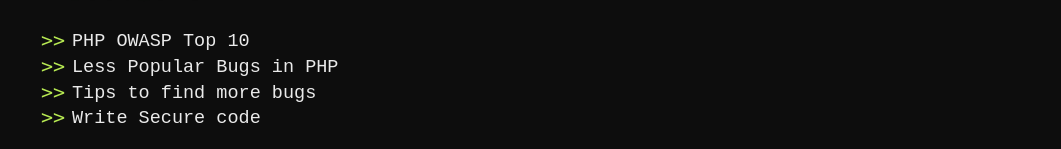
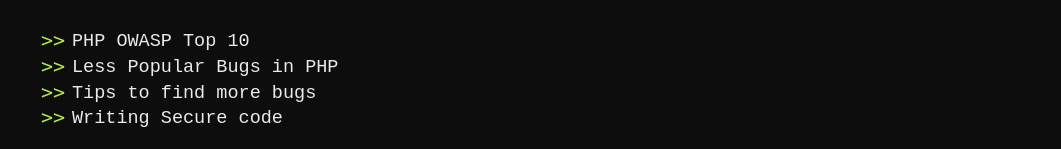
Before and after one commit to 20kilograma/blog, a Jekyll site: the page built from php-sec.md, in a window 1280 px wide. Shown: the part 1175-1324 px from the top of the page, without its empty margins (108-1169 px from the left). Built offline with Jekyll 4.4.1, drawn with Linux system fonts in a browser that asks for light colours; some web fonts are replaced; our own code applies the rules of GitHub Pages for plain Markdown files.

Commit message:
Update php-sec.md

```diff
--- a/php-sec.md
+++ b/php-sec.md
@@ -13,5 +13,5 @@
   <li>PHP OWASP Top 10</li>
   <li>Less Popular Bugs in PHP</li>
   <li>Tips to find more bugs</li>
-  <li>Write Secure code</li>
+  <li>Writing Secure code</li>
 </ul>
```
